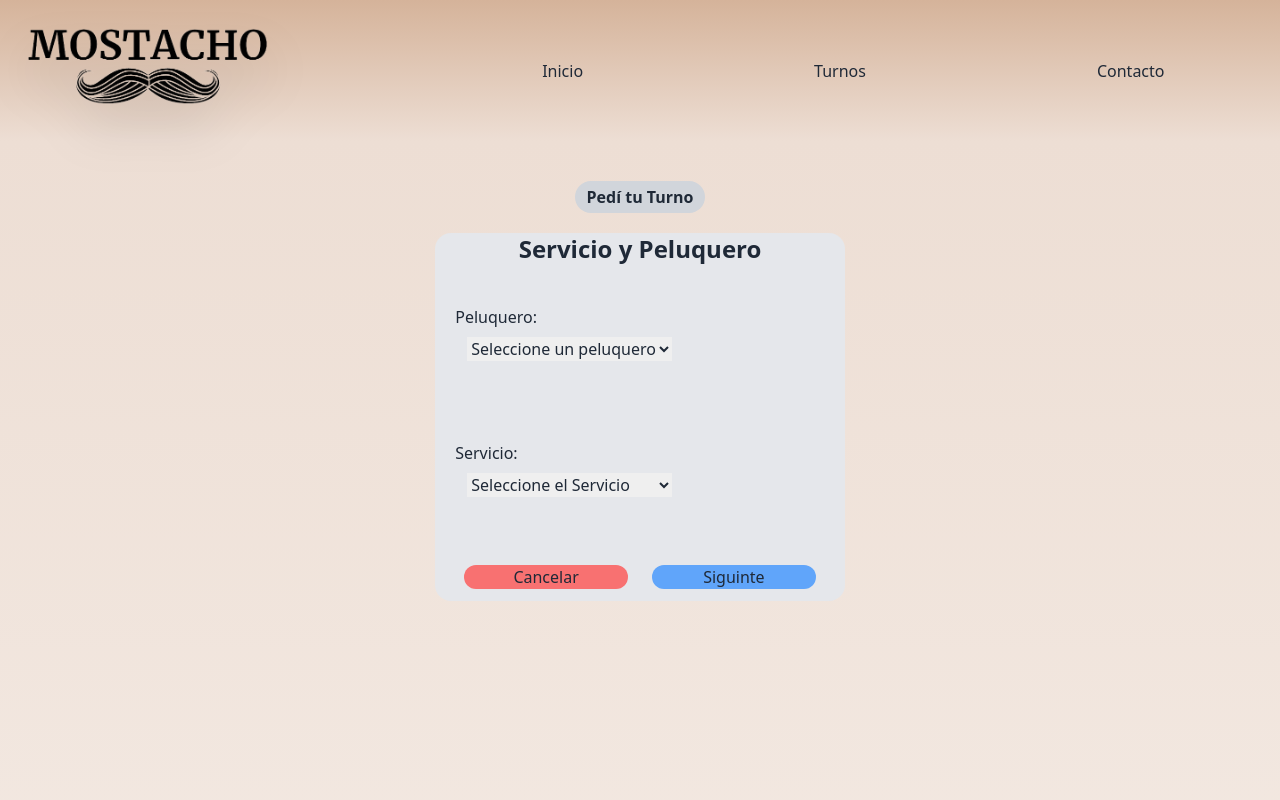
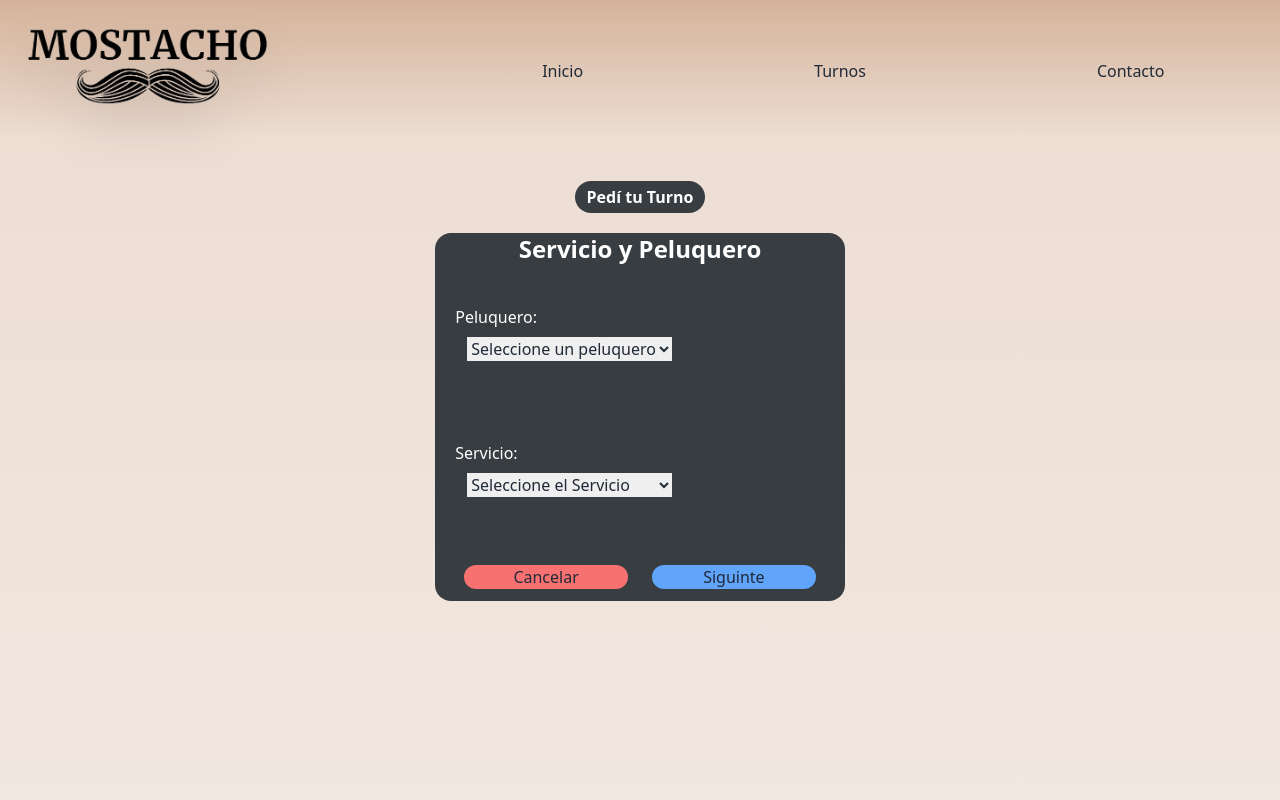
Before and after one commit to agusspuertas/mostacho_Barber, a React (Vite) app: page / in a window 1280 px wide. Both pictures are taken after a click on the button "Pedí tu Turno". Shown: the top 800 px of the page. Built offline with nearby package versions, Linux system fonts and the light colour scheme.

Commit message:
Color change in the form

```diff
--- a/src/components/main/Form.jsx
+++ b/src/components/main/Form.jsx
@@ -45,22 +45,22 @@ const Formulario = () => {
 
       {/* PEDIR TURNO BOTON */}
 
-      <button className='bg-gray-300 w-content p-1 px-3 font-bold mx-auto rounded-2xl' onClick={handleOpen}>Pedí tu Turno</button>
+      <button className='bg-[#383D42] text-white w-content p-1 px-3 font-bold mx-auto rounded-2xl' onClick={handleOpen}>Pedí tu Turno</button>
 
       {open && (
-        <form className='m-auto min-hfit w-[32vw] my-5 bg-gray-200 flex flex-col rounded-2xl'>
+        <form className='m-auto min-hfit w-[32vw] my-5 bg-[#383D42] flex flex-col rounded-2xl'>
 
           {/* PRIMER FORMULARIO */}
 
           {step === 1 && (
             <div className='flex flex-col h-[23rem]'>
-              <h1 className='text-center font-bold text-2xl'> Servicio y Peluquero </h1>
+              <h1 className='text-center text-white font-bold text-2xl'> Servicio y Peluquero </h1>
               <div className='flex flex-col'>
 
                 {/* PELUQUERO */}
 
                 <div className='flex flex-col'>
-                  <label className='mt-10 ml-5 mb-2' For="BarberSelect">Peluquero:</label>
+                  <label className='mt-10 ml-5 mb-2 text-white' For="BarberSelect">Peluquero:</label>
 
                   <select ref={selectRef} className='w-3/6 mx-8' name="barbers" id="Select1">
 
@@ -75,7 +75,7 @@ const Formulario = () => {
                 {/* SERVICIO */}
 
                 <div className='flex flex-col'>
-                  <label className='mt-20 ml-5 mb-2' For="ServisSelect">Servicio:</label>
+                  <label className='mt-20 ml-5 mb-2 text-white' For="ServisSelect">Servicio:</label>
 
                   <select ref={selectRef} className='w-3/6 mx-8' name="servis" id="Select2">
 
@@ -104,10 +104,10 @@ const Formulario = () => {
                 <button className="btn-xs hover:bg-gray-100 w-8 h-8 absolute bg-gray-200 text-left mt-1 ml-3 btn-circle " onClick={handlePrev}>
                   <svg viewBox="0 0 24 24" fill="none" xmlns="http://www.w3.org/2000/svg"><g id="SVGRepo_bgCarrier" strokeWidth="0"></g><g id="SVGRepo_tracerCarrier" strokeLinecap="round" strokeLinejoin="round"></g><g id="SVGRepo_iconCarrier"> <path d="M14.071 5L7.70708 11.364C7.31656 11.7545 7.31656 12.3877 7.70708 12.7782L14.071 19.1421" stroke="#000000" strokeLinecap="round"></path> </g></svg>
                 </button>
-                  <h1 className='m-auto font-bold text-2xl'> Fecha y Hora </h1>
+                  <h1 className='m-auto font-bold text-2xl text-white'> Fecha y Hora </h1>
               </section>
               <section className='flex flex-col'>
-                <label className=' ml-5 mt-10 ' For="ServisSelect">Seleccione el Día:</label>
+                <label className=' ml-5 mt-10 text-white' For="ServisSelect">Seleccione el Día:</label>
                 <div className='ml-16 mt-2'>
                   <DatePicker
                     showIcon
@@ -117,7 +117,7 @@ const Formulario = () => {
                   />
 
                 </div>
-                <label className=' ml-5 mt-10 ' For="ServisSelect">Seleccione la Hora:</label>
+                <label className=' ml-5 mt-10 text-white ' For="ServisSelect">Seleccione la Hora:</label>
 
                 <select ref={selectRef} className='w-[9vw] ml-16 mt-2 border border-gray-400 rounded focus:outline-none focus:border-blue-500' name="servis" id="Select2">
 
@@ -146,9 +146,9 @@ const Formulario = () => {
                 <button className="btn-xs hover:bg-gray-100 w-8 h-8 absolute bg-gray-200 text-left mt-1 ml-3 btn-circle " onClick={handlePrev}>
                   <svg viewBox="0 0 24 24" fill="none" xmlns="http://www.w3.org/2000/svg"><g id="SVGRepo_bgCarrier" strokeWidth="0"></g><g id="SVGRepo_tracerCarrier" strokeLinecap="round" strokeLinejoin="round"></g><g id="SVGRepo_iconCarrier"> <path d="M14.071 5L7.70708 11.364C7.31656 11.7545 7.31656 12.3877 7.70708 12.7782L14.071 19.1421" stroke="#000000" strokeLinecap="round"></path> </g></svg>
                 </button>
-                  <h1 className='m-auto font-bold text-2xl'> Tu Información </h1>
+                  <h1 className='m-auto font-bold text-2xl text-white'> Tu Información </h1>
               </section>
-              <label className="block text-sm ml-5 mt-5 font-medium text-gray-900"> Nombre: </label>
+              <label className="block text-sm ml-5 mt-5 font-medium text-white"> Nombre: </label>
               <div className="mt-2 ml-14  w-[13vw]">
                 <input
                   type="text"
@@ -159,7 +159,7 @@ const Formulario = () => {
                 />
               </div>
 
-              <label className="block text-sm ml-5 mt-5 font-medium text-gray-900"> Apellido: </label>
+              <label className="block text-sm ml-5 mt-5 font-medium text-white"> Apellido: </label>
               <div className="mt-2 ml-14  w-[13vw]">
                 <input
                   type="text"
@@ -170,7 +170,7 @@ const Formulario = () => {
                 />
               </div>
 
-              <label className="block text-sm ml-5 mt-5 font-medium text-gray-900"> Correo electrónico: </label>
+              <label className="block text-sm ml-5 mt-5 font-medium text-white"> Correo electrónico: </label>
               <div className="mt-2 ml-14  w-[13vw]">
                 <input
                   type="email"
```
